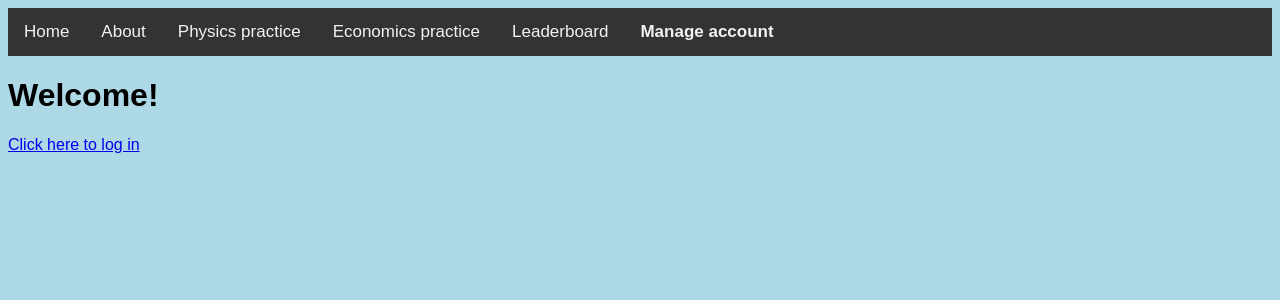
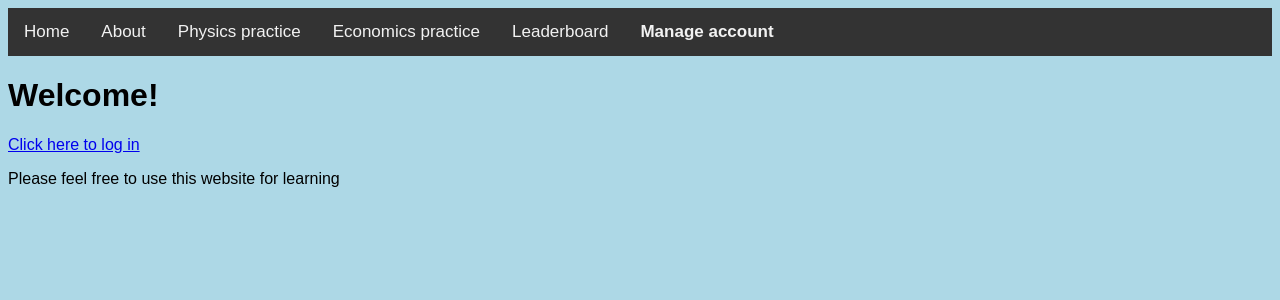
Before and after one commit to XINGZHILU/DjangoMCQ, a Django app: page / in a window 1280 px wide. Shown: the top 300 px of the page. Run offline with Django 5.2, Linux system fonts and the light colour scheme.

Commit message:
Update index.html

```diff
--- a/templates/index.html
+++ b/templates/index.html
@@ -9,9 +9,11 @@
     {% if logged_in %}
 
         <h1>Welcome, {{ name }}!</h1>
+
     {% else %}
         <h1>Welcome!</h1>
         <p><a href="/login/">Click here to log in</a></p>
     {% endif %}
+    <p>Please feel free to use this website for learning</p>
 
 {% endblock %}
```
